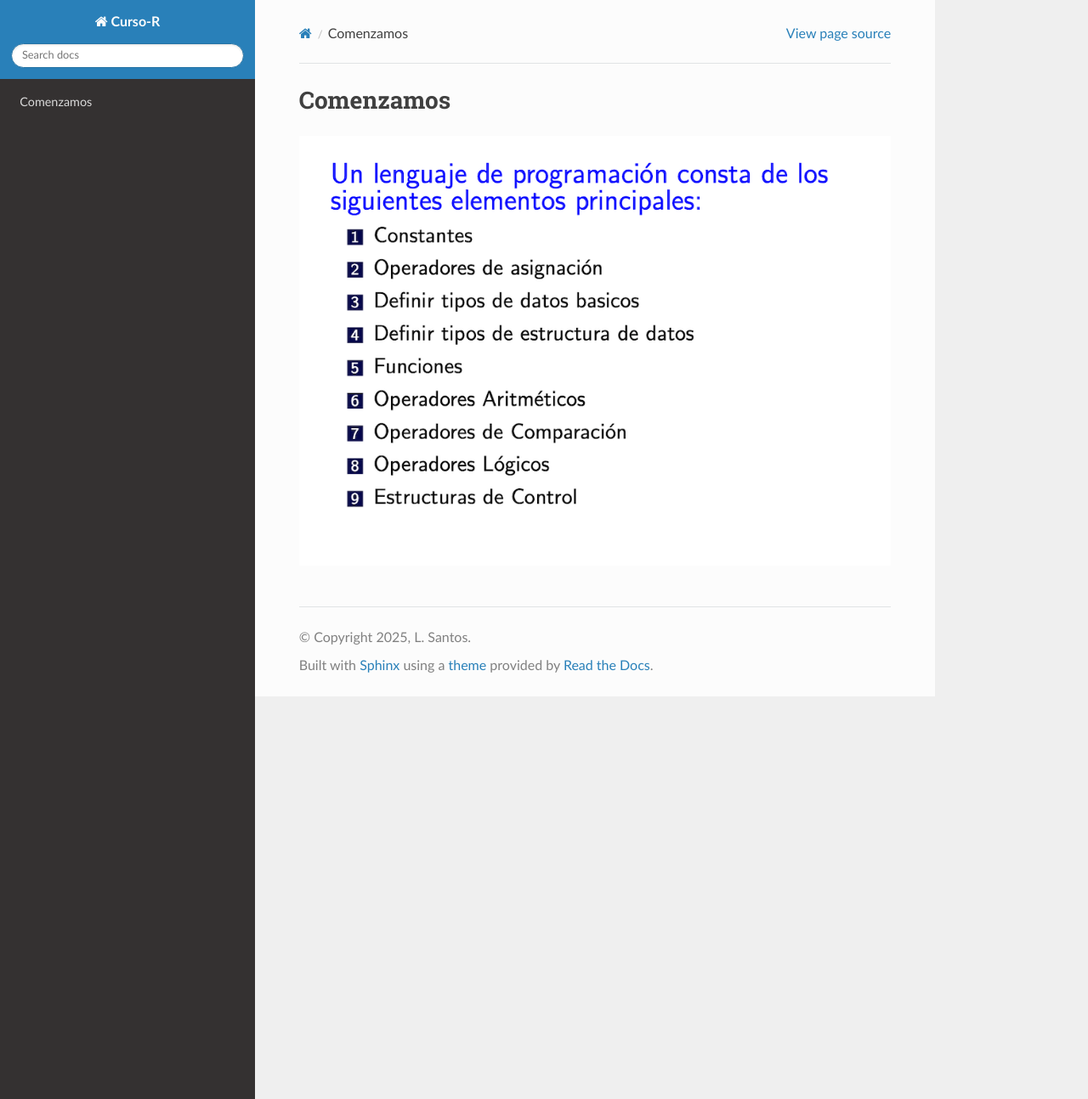
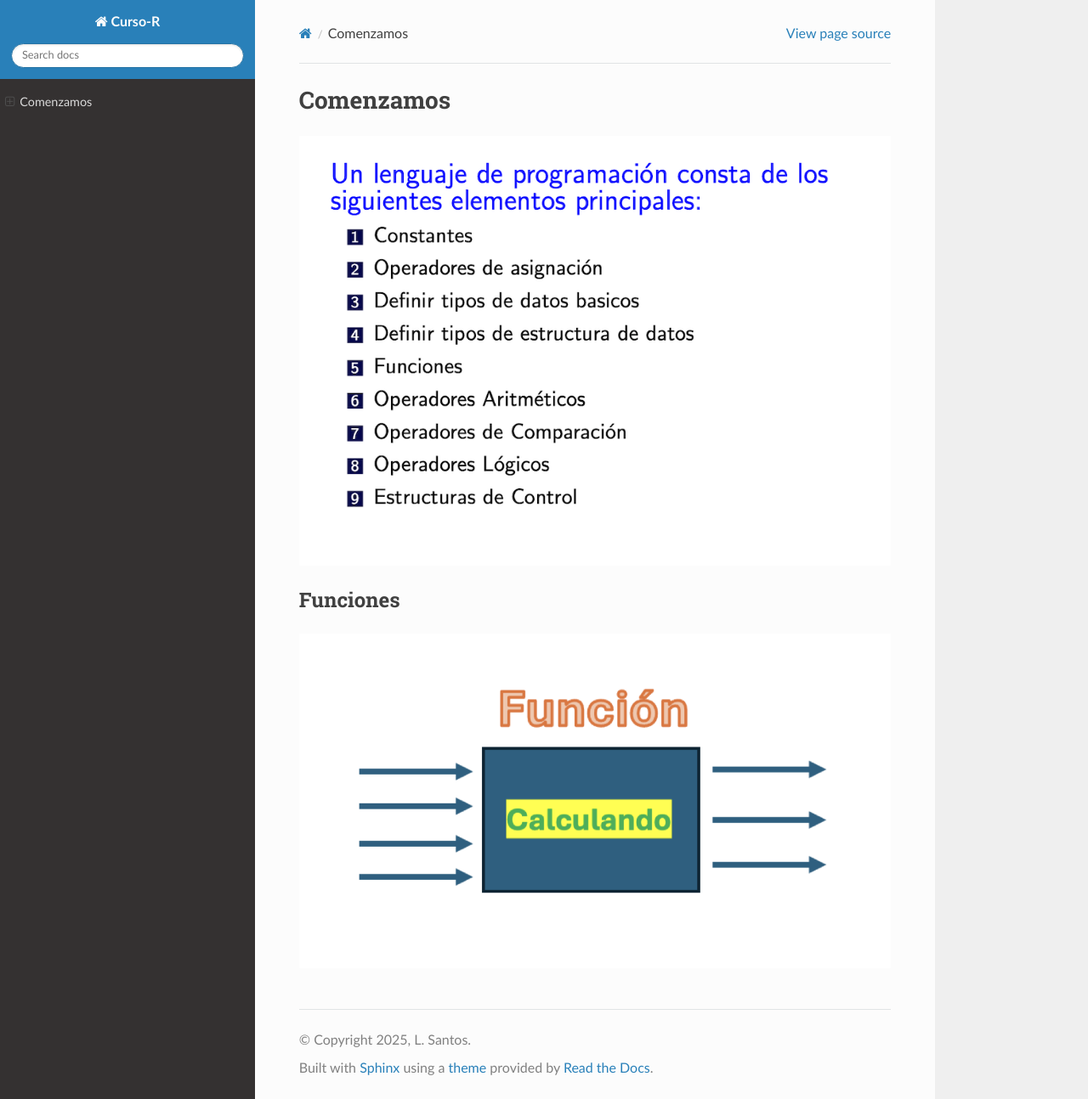
Before and after one commit to matecom57/santosg57-curso-r, a Sphinx documentation site: the page built from docs/source/Clase-04/Comenzamos.rst, in a window 1280 px wide and 1294 px high. Shown: the whole window at 85% size. Built offline with Sphinx 7.4.7 and the Read the Docs theme 3.1.0, drawn with Linux system fonts in a browser that asks for light colours.

Commit message:
Test comité

```diff
--- a/docs/source/Clase-04/Comenzamos.rst
+++ b/docs/source/Clase-04/Comenzamos.rst
@@ -3,3 +3,8 @@ Comenzamos
 
 
 .. image:: cc1.png
+
+Funciones
+---------
+
+.. image:: cc2.png
```
